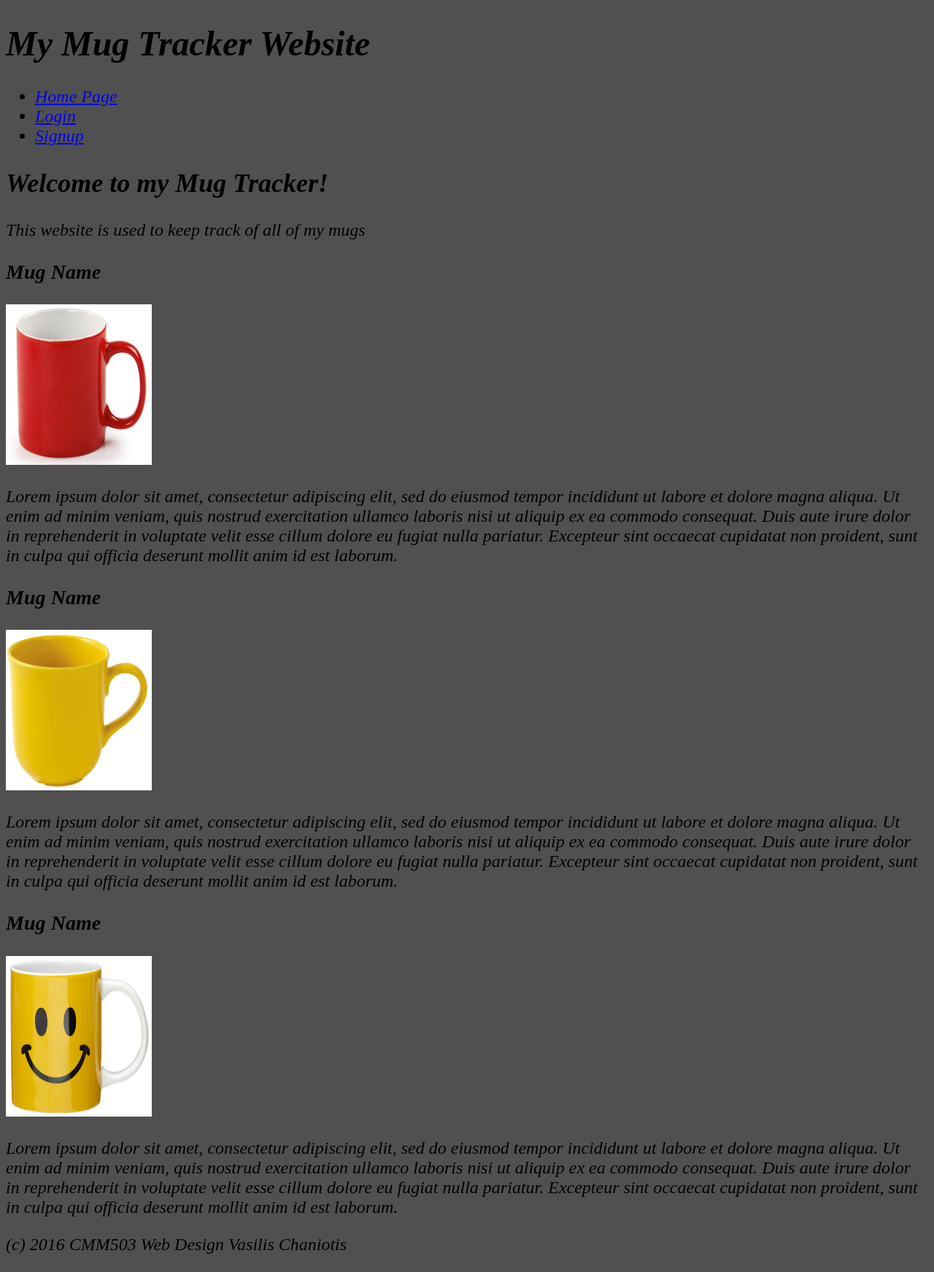
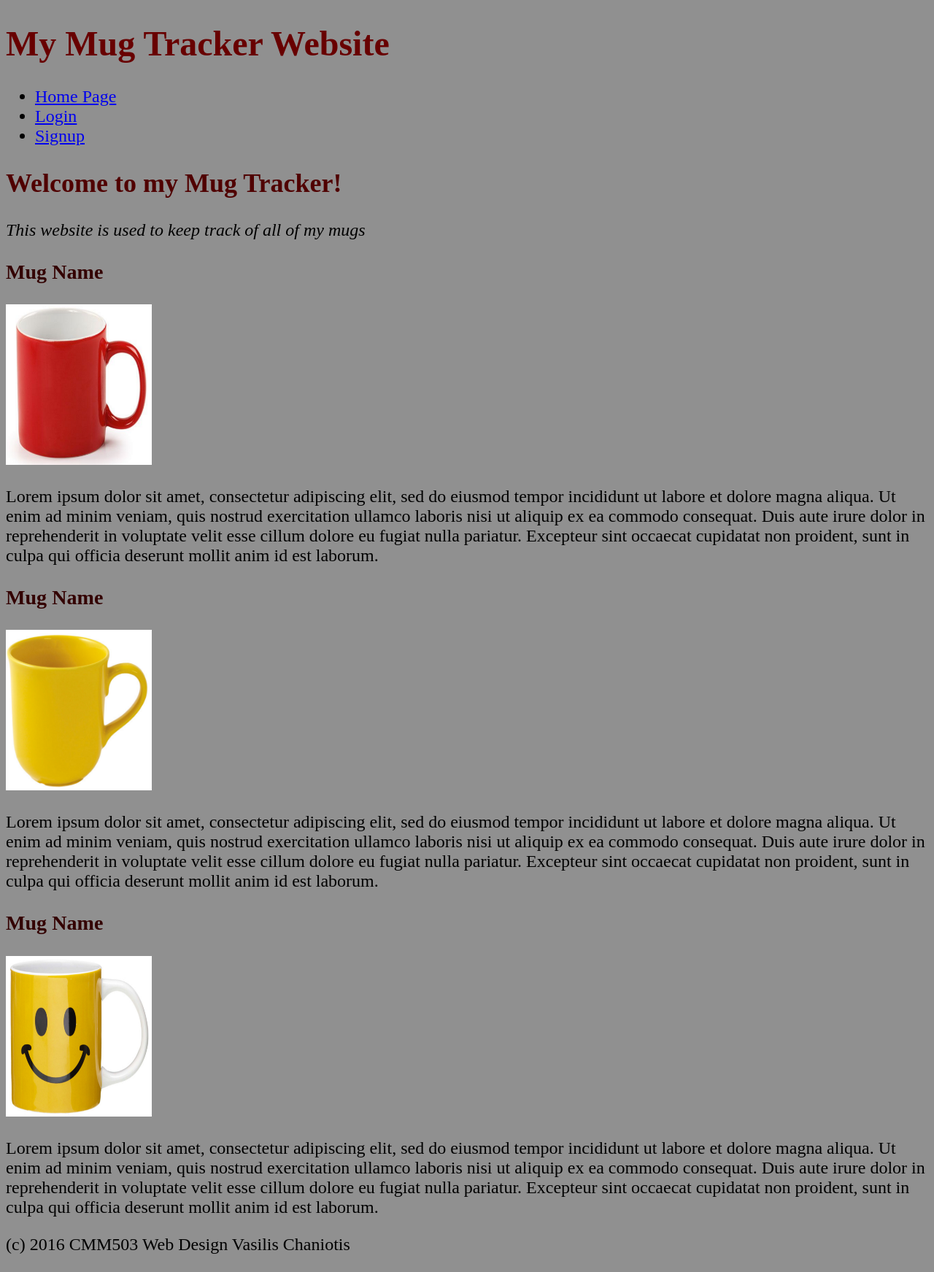
Before and after one commit to vchaniotis/CMM007, a PHP site: page / in a window 1280 px wide. Shown: the whole page at 73% size. Run offline with PHP 8.4, Linux system fonts and the light colour scheme.

Commit message:
23-2-2016

```diff
--- a/22-2/assets/css/style.css
+++ b/22-2/assets/css/style.css
@@ -1,8 +1,11 @@
 body {
-    background-color: #505050;
+    background-color: #909090;
     font-family: "Times New Roman", Georgia, Serif;
     font-size: 24px;
-    font-style: italic;
+}
+
+h1 {
+    color: #680000;
 }
 
 img {
@@ -11,5 +14,18 @@ img {
 }
 
 footer > p:after {
+
     content: ' Vasilis Chaniotis'
 }
+
+main > p {
+    font-style: italic;
+}
+
+main > h2 {
+    color: #500000;
+}
+
+main > div > h3 {
+    color: #330000;
+}
```
